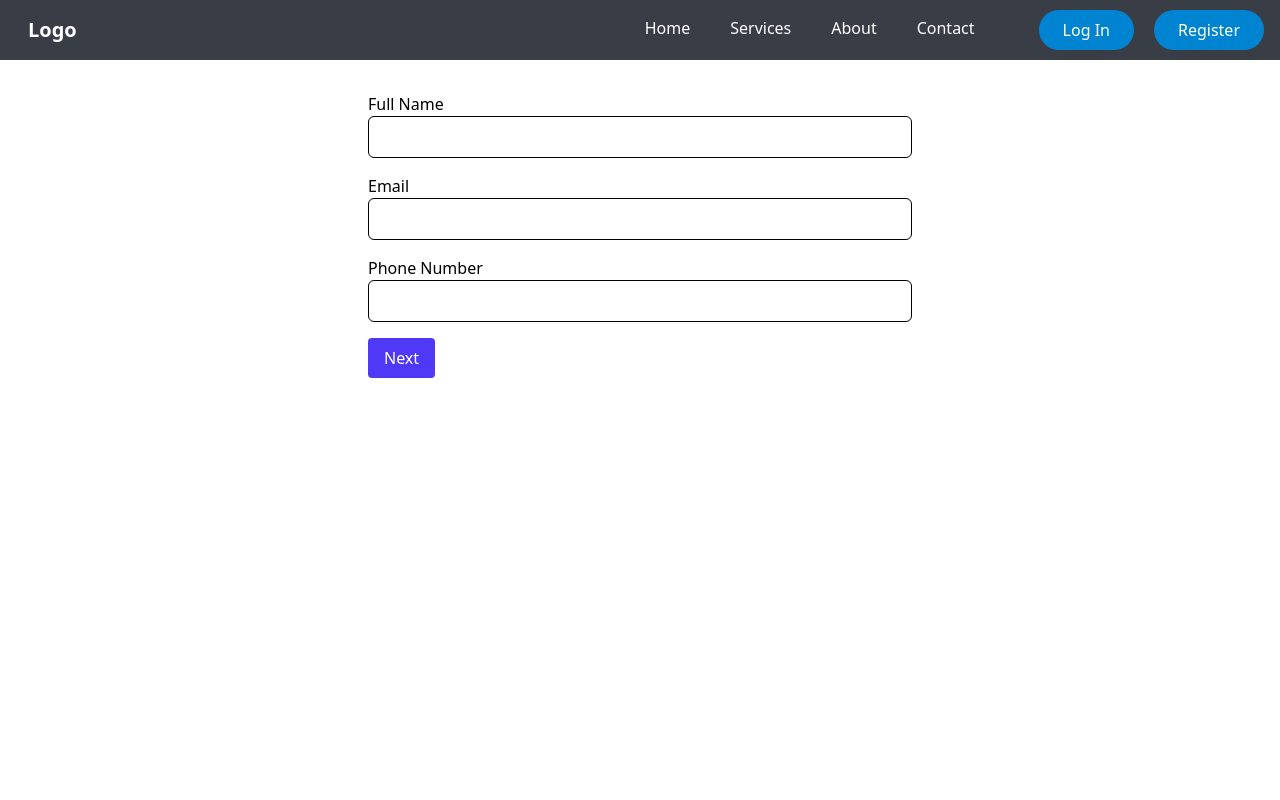
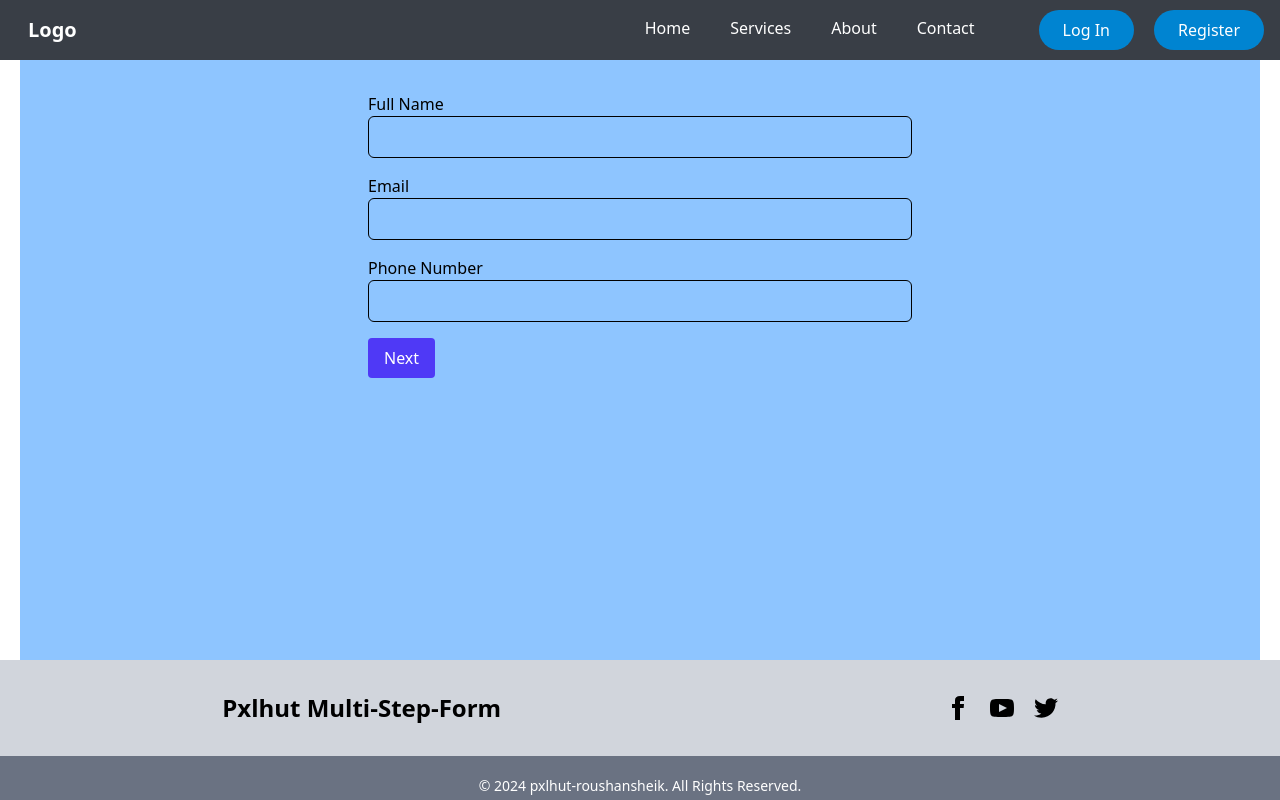
Before and after one commit to roushan-sheik/multi-step-form, a Next.js app: page / in a window 1280 px wide. Shown: the top 800 px of the page. Built offline with nearby package versions, Linux system fonts and the light colour scheme.

Commit message:
[fix]: container issue

```diff
--- a/src/app/(AppLayout)/page.tsx
+++ b/src/app/(AppLayout)/page.tsx
@@ -3,7 +3,7 @@ import React from "react";
 
 const page = () => {
   return (
-    <div className="min-h-screen">
+    <div className="">
       <MultiStepForm />
     </div>
   );
--- a/src/container/form/SectionContainer.tsx
+++ b/src/container/form/SectionContainer.tsx
@@ -1,17 +1,25 @@
-type SectionContainerProps = {
-  children: React.ReactNode;
+import { cn } from "@/lib/cn";
+import { ReactNode, FC } from "react";
+
+type TSectionContainerProps = {
+  children: ReactNode;
   containerClassName?: string;
   containerInnerClassName?: string;
 };
 
-const SectionContainer = ({
+const SectionContainer: FC<TSectionContainerProps> = ({
   children,
-  containerClassName,
-  containerInnerClassName,
-}: SectionContainerProps) => {
+  containerClassName = "",
+  containerInnerClassName = "",
+}) => {
   return (
-    <div className={`${containerClassName}container`}>
-      <div className={`${containerInnerClassName}max-w-[1440px] mx-auto`}>
+    <div className={cn("w-full", containerClassName)}>
+      <div
+        className={cn(
+          "max-w-[1240px] mx-auto overflow-hidden",
+          containerInnerClassName
+        )}
+      >
         {children}
       </div>
     </div>
--- a/src/container/form/sections/MultiStepForm.tsx
+++ b/src/container/form/sections/MultiStepForm.tsx
@@ -21,6 +21,7 @@ const MultiStepForm = () => {
 
   return (
     <SectionContainer>
+      <div className="w-full bg-blue-300 min-h-[75vh]">
         <div className="max-w-xl mx-auto px-4 py-8">
           {step === 1 && (
             <StepOne
@@ -47,6 +48,7 @@ const MultiStepForm = () => {
           )}
           {step === 4 && <StepSummary prev={prevStep} data={formData} />}
         </div>
+      </div>
     </SectionContainer>
   );
 };
--- a/src/lib/cn.ts
+++ b/src/lib/cn.ts
@@ -0,0 +1,3 @@
+export function cn(...classes: (string | undefined | false)[]) {
+  return classes.filter(Boolean).join(" ");
+}
```
Lines whose indentation alone changed are shown as unchanged.
